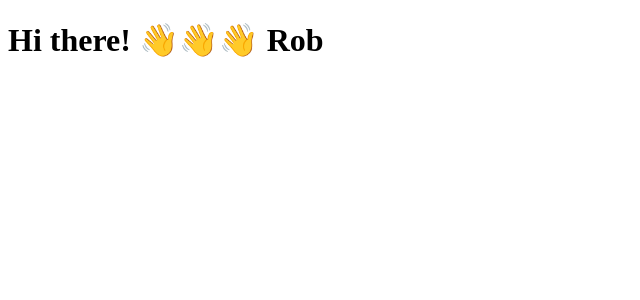
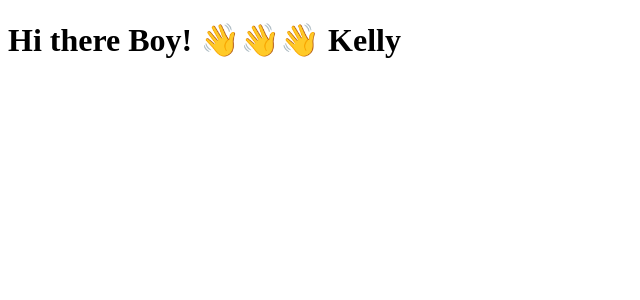
Before and after one commit to wanderer967/reactjourney, a React (Vite) app in the folder reactpro/: page / in a window 1280 px wide. Shown: the top 300 px of the page, without its empty margins (0-640 px from the left). Built offline with nearby package versions, Linux system fonts and the light colour scheme.

Commit message:
props are immutable cant reassign value

```diff
--- a/reactpro/src/App.jsx
+++ b/reactpro/src/App.jsx
@@ -2,7 +2,7 @@ import Hello from "./components/Hello"
 function App() {
   return (
     <div className="App">
-      <Hello name="Rob" message="Hi there!" emoji="👋👋👋" />
+      <Hello name="Kelly" message="Hi there Boy!" emoji="👋👋👋" />
     </div>
   );
 }
--- a/reactpro/src/components/Hello.jsx
+++ b/reactpro/src/components/Hello.jsx
@@ -1,7 +1,7 @@
-function Hello({name, message, emoji}) {
+function Hello(props) {
     return (
         <div>
-            <h1>{message} {emoji} {name}</h1>
+            <h1>{props.message} {props.emoji} {props.name}</h1>
         </div>
     );
 }
```
